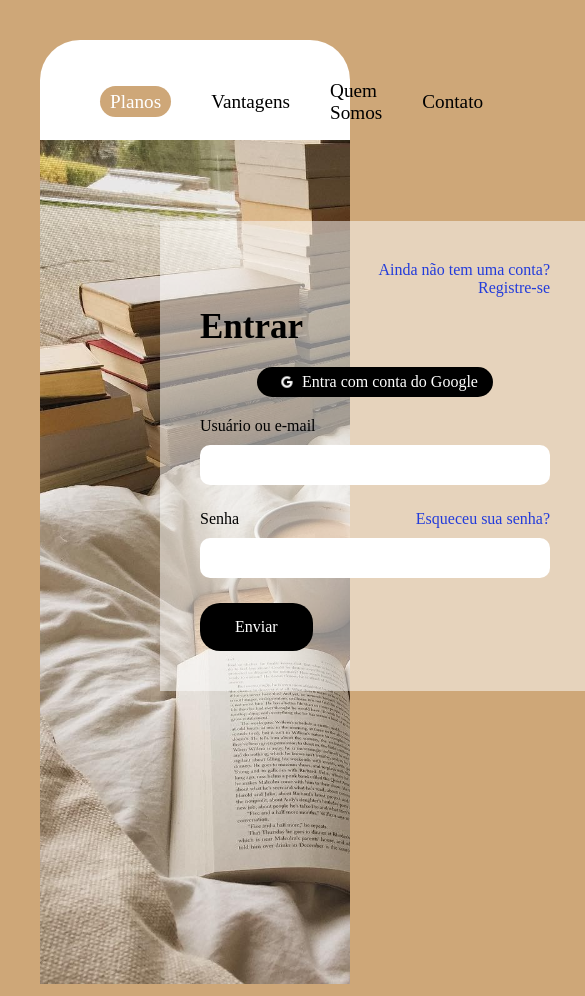
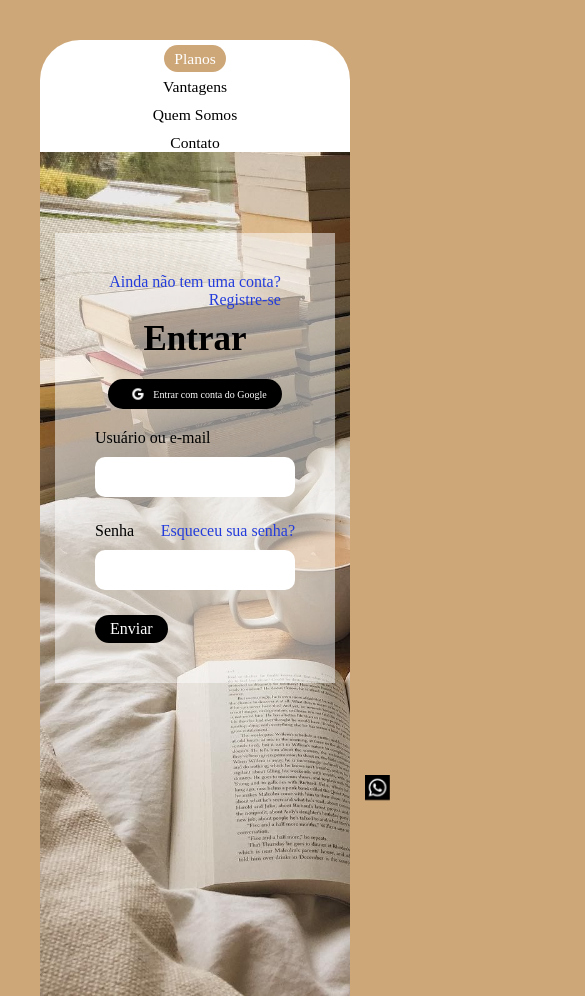
Before and after one commit to lugasmodas/Sign_In_Page, a plain HTML site: page index.html in a window 390 px wide. Shown: the whole page, 585 px wide, since content can reach past the window. Drawn offline with Linux system fonts and the light colour scheme.

Commit message:
Sign In Page With Responsiviness

```diff
--- a/assets/css/buttons.css
+++ b/assets/css/buttons.css
@@ -22,3 +22,14 @@
 #button_submit {
   padding: 15px 35px;
 }
+
+#fixed_button {
+  position: fixed;
+  z-index: 999;
+  bottom: 40px;
+  right: 40px;
+}
+
+#img_wpp {
+  width: 40px;
+}
--- a/assets/css/general.css
+++ b/assets/css/general.css
@@ -11,21 +11,18 @@
 }
 
 body {
-  /*background-image: url('../images/11\ livros\ para\ ler\ e\ aprender\ em\ setembro.png');
-  background-repeat: no-repeat;
-  background-position: center -500px;
-  background-size: cover;*/
   background-color: #cea778;
 }
 
 .row,
-.row_space_between {
+.row_space_between,
+.row_header {
   display: flex;
   flex-direction: row;
 }
 
-.row {
-
+.row,
+.row_header {
   align-items: center;
 }
 
--- /dev/null
+++ b/assets/css/responsive.css
@@ -0,0 +1,72 @@
+@media(max-width: 730px) {
+  main section {
+    margin: 80px auto 0 auto
+  }
+
+  header nav ul {
+    margin-left: 0px;
+  }
+}
+
+@media(max-width: 620px) {
+
+  .row,
+  .row_header {
+    font-size: small;
+  }
+
+  #img_wpp {
+    width: 25px;
+  }
+
+  #fixed_button {
+    right: 0px;
+  }
+}
+
+@media(max-width: 550px) {
+  main section {
+    width: 280px;
+  }
+
+  .row_header {
+    flex-direction: column;
+  }
+
+  header {
+    height: fit-content;
+  }
+
+  header nav ul li {
+    margin: 10px auto 0 auto;
+  }
+
+  #button_submit {
+    padding: 5px 15px;
+  }
+}
+
+@media(max-width: 465px) {
+  main section {
+    width: 200px;
+  }
+
+  .main_flex .item:nth-of-type(1),
+  .main_flex .item:nth-of-type(2) {
+    align-self: center;
+  }
+
+  .row {
+    font-size: x-small;
+  }
+}
+
+@media(max-width: 375px) {
+  header {
+    margin: 20px 0 0 0;
+  }
+
+  main {
+    margin: 0;
+  }
+}
--- a/assets/css/style.css
+++ b/assets/css/style.css
@@ -2,3 +2,4 @@
 @import './header.css';
 @import './buttons.css';
 @import './main.css';
+@import './responsive.css';
--- a/index.html
+++ b/index.html
@@ -12,7 +12,8 @@
 <body>
   <header>
     <nav>
-      <ul class="row">
+
+      <ul class="row_header">
         <li>
           <a class="btn btn-madeira" href="">Planos</a>
         </li>
@@ -48,7 +49,7 @@
       <div class="item">
         <a class="row btn btn-preto" href="">
           <img src="./assets/images/kathryn on Twitter.png" alt="">
-          Entra com conta do Google
+          Entrar com conta do Google
         </a>
       </div>
 
@@ -89,6 +90,12 @@
       </div>
     </section>
   </main>
+
+  <div id="fixed_button">
+    <a href="">
+      <img id="img_wpp" src="./assets/images/Whatsapp _ Icono Gratis.png" alt="">
+    </a>
+  </div>
 </body>
 
 </html>
```
Also changed, not shown: assets/images/Whatsapp _ Icono Gratis.png (added).
